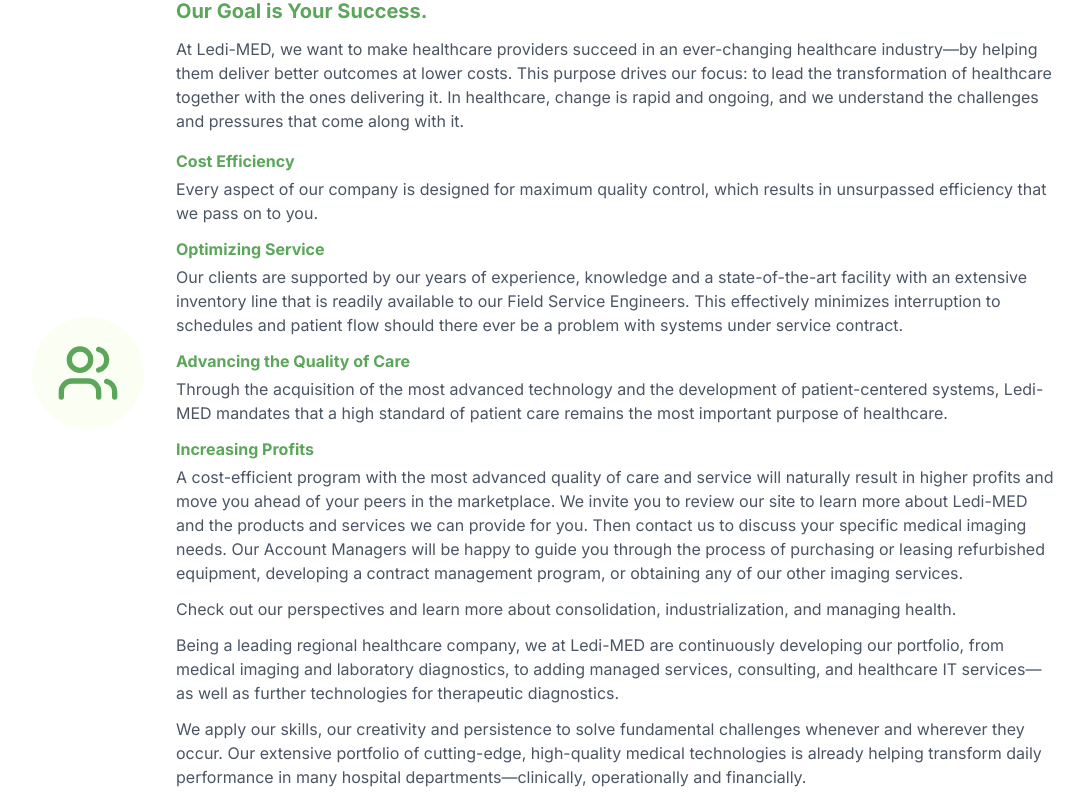
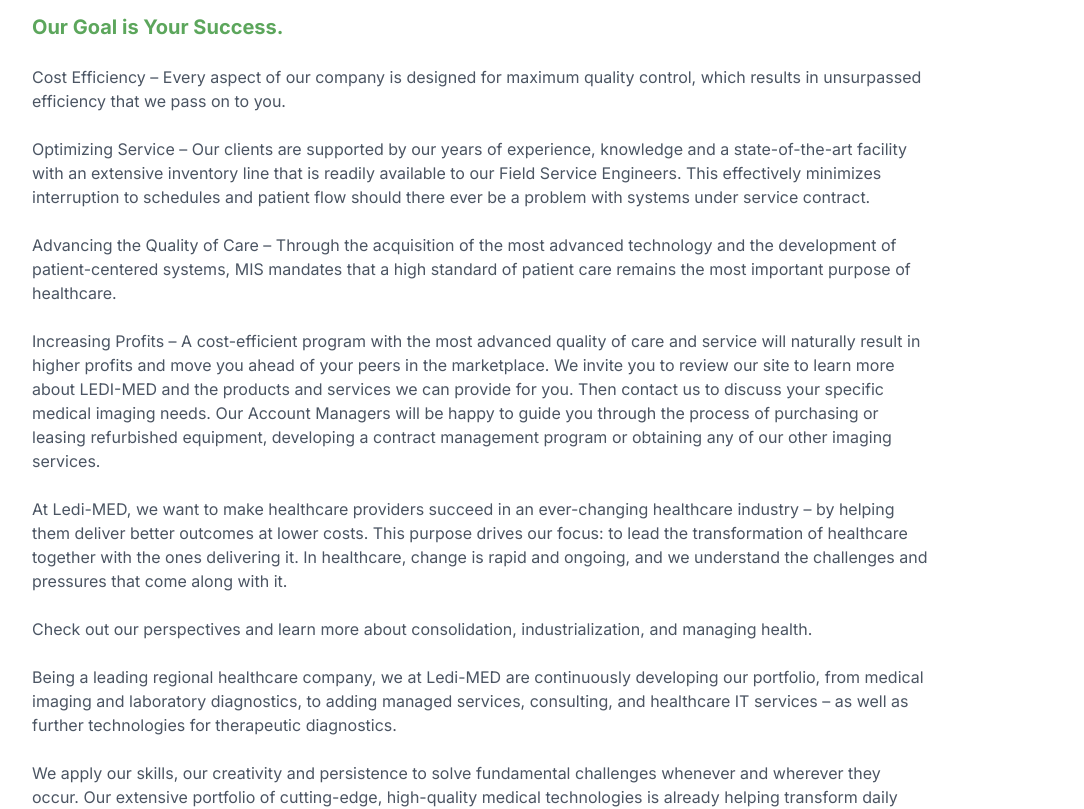
Before and after one commit to rilindmehmeti/ledi-med-website-d853ddb6, a React (Vite) app: page / in a window 1280 px wide. Shown: the part 631-1440 px from the top of the page, without its empty margins (96-1180 px from the left). Built offline with nearby package versions, Linux system fonts and the light colour scheme.

Commit message:
Add logo to About Us section
Refactor About Us section to include a logo.

```diff
--- a/src/components/AboutUsSection.tsx
+++ b/src/components/AboutUsSection.tsx
@@ -4,52 +4,49 @@ import React from "react";
 
 const AboutUsSection = () => (
   <section id="about" className="w-full bg-white py-16 px-4 fade-in">
-    <div className="max-w-5xl mx-auto flex flex-row items-center gap-8 flex-wrap sm:flex-nowrap">
-      {/* Image/Icon */}
-      <div className="shrink-0 bg-soft-green/40 rounded-full p-6 flex items-center justify-center animate-fade-in">
-        <Users size={64} color="#5CA65C" />
+    <div className="max-w-5xl mx-auto flex flex-col gap-8">
+      {/* Row with Icon and Header */}
+      <div className="flex items-center gap-3">
+        <Users size={28} color="#5CA65C" />
+        <h2 className="font-playfair text-3xl font-bold">About Us</h2>
       </div>
-      {/* About Us Content */}
-      <div className="min-w-[220px] flex-1">
-        <h2 className="font-playfair text-3xl font-bold mb-4">About Us</h2>
-
+      {/* Content below */}
+      <div className="text-gray-600 space-y-6 max-w-4xl">
         <h3 className="text-xl font-semibold mb-3 text-primary">
           Our Goal is Your Success.
         </h3>
-        <p className="text-md text-gray-600 mb-4">
-          At Ledi-MED, we want to make healthcare providers succeed in an ever-changing healthcare industry—by helping them deliver better outcomes at lower costs. This purpose drives our focus: to lead the transformation of healthcare together with the ones delivering it. In healthcare, change is rapid and ongoing, and we understand the challenges and pressures that come along with it.
+
+        <p>
+          Cost Efficiency – Every aspect of our company is designed for maximum quality control, which results in unsurpassed efficiency that we pass on to you.
         </p>
 
-        <h4 className="font-semibold text-primary mb-1">Cost Efficiency</h4>
-        <p className="mb-3 text-gray-600">
-          Every aspect of our company is designed for maximum quality control, which results in unsurpassed efficiency that we pass on to you.
+        <p>
+          Optimizing Service – Our clients are supported by our years of experience, knowledge and a state-of-the-art facility with an extensive inventory line that is readily available to our Field Service Engineers. This effectively minimizes interruption to schedules and patient flow should there ever be a problem with systems under service contract.
         </p>
 
-        <h4 className="font-semibold text-primary mb-1">Optimizing Service</h4>
-        <p className="mb-3 text-gray-600">
-          Our clients are supported by our years of experience, knowledge and a state-of-the-art facility with an extensive inventory line that is readily available to our Field Service Engineers. This effectively minimizes interruption to schedules and patient flow should there ever be a problem with systems under service contract.
+        <p>
+          Advancing the Quality of Care – Through the acquisition of the most advanced technology and the development of patient-centered systems, MIS mandates that a high standard of patient care remains the most important purpose of healthcare.
         </p>
 
-        <h4 className="font-semibold text-primary mb-1">Advancing the Quality of Care</h4>
-        <p className="mb-3 text-gray-600">
-          Through the acquisition of the most advanced technology and the development of patient-centered systems, Ledi-MED mandates that a high standard of patient care remains the most important purpose of healthcare.
+        <p>
+          Increasing Profits – A cost-efficient program with the most advanced quality of care and service will naturally result in higher profits and move you ahead of your peers in the marketplace. We invite you to review our site to learn more about LEDI-MED and the products and services we can provide for you. Then contact us to discuss your specific medical imaging needs. Our Account Managers will be happy to guide you through the process of purchasing or leasing refurbished equipment, developing a contract management program or obtaining any of our other imaging services.
         </p>
 
-        <h4 className="font-semibold text-primary mb-1">Increasing Profits</h4>
-        <p className="mb-3 text-gray-600">
-          A cost-efficient program with the most advanced quality of care and service will naturally result in higher profits and move you ahead of your peers in the marketplace. We invite you to review our site to learn more about Ledi-MED and the products and services we can provide for you. Then contact us to discuss your specific medical imaging needs. Our Account Managers will be happy to guide you through the process of purchasing or leasing refurbished equipment, developing a contract management program, or obtaining any of our other imaging services.
+        <p>
+          At Ledi-MED, we want to make healthcare providers succeed in an ever-changing healthcare industry – by helping them deliver better outcomes at lower costs. This purpose drives our focus: to lead the transformation of healthcare together with the ones delivering it.
+          In healthcare, change is rapid and ongoing, and we understand the challenges and pressures that come along with it.
         </p>
 
-        <p className="mb-3 text-gray-600">
+        <p>
           Check out our perspectives and learn more about consolidation, industrialization, and managing health.
         </p>
 
-        <p className="mb-3 text-gray-600">
-          Being a leading regional healthcare company, we at Ledi-MED are continuously developing our portfolio, from medical imaging and laboratory diagnostics, to adding managed services, consulting, and healthcare IT services—as well as further technologies for therapeutic diagnostics.
+        <p>
+          Being a leading regional healthcare company, we at Ledi-MED are continuously developing our portfolio, from medical imaging and laboratory diagnostics, to adding managed services, consulting, and healthcare IT services – as well as further technologies for therapeutic diagnostics.
         </p>
 
-        <p className="mb-3 text-gray-600">
-          We apply our skills, our creativity and persistence to solve fundamental challenges whenever and wherever they occur. Our extensive portfolio of cutting-edge, high-quality medical technologies is already helping transform daily performance in many hospital departments—clinically, operationally and financially.
+        <p>
+          We apply our skills, our creativity and persistence to solve fundamental challenges whenever and wherever they occur. Our extensive portfolio of cutting-edge, high-quality medical technologies is already helping transform daily performance in many hospital departments – clinically, operationally and financially.
         </p>
       </div>
     </div>
```
